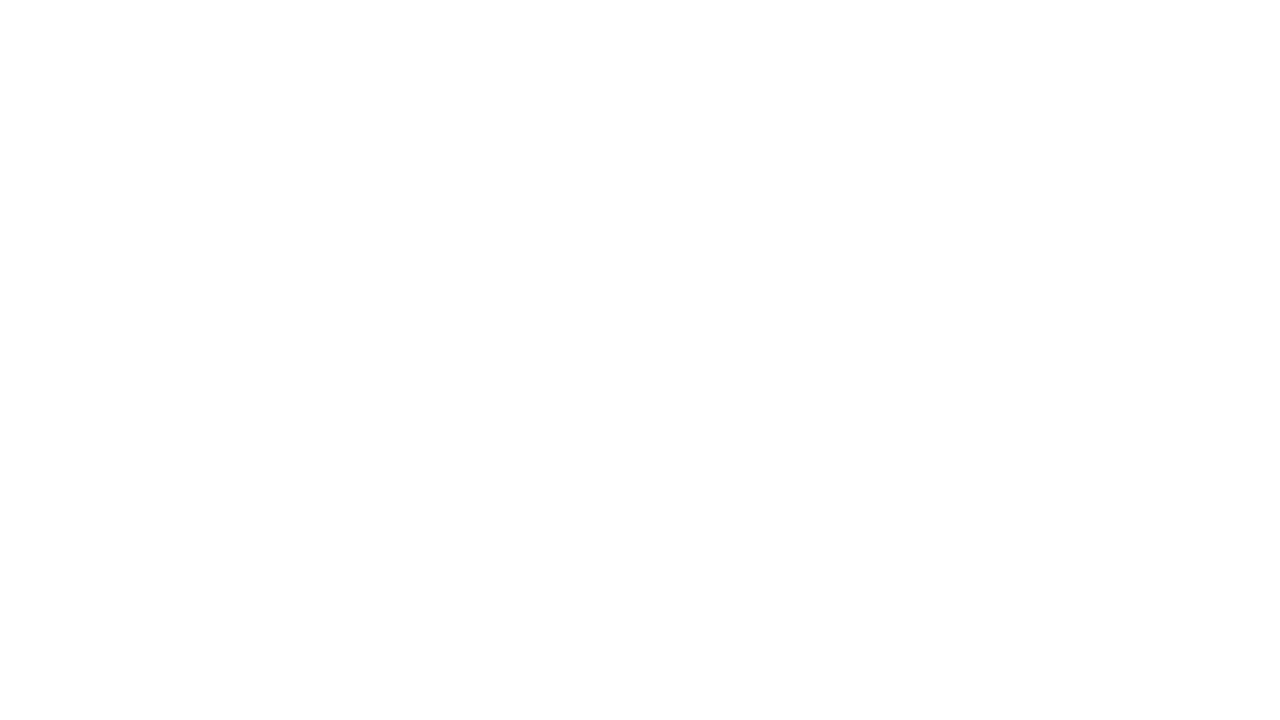
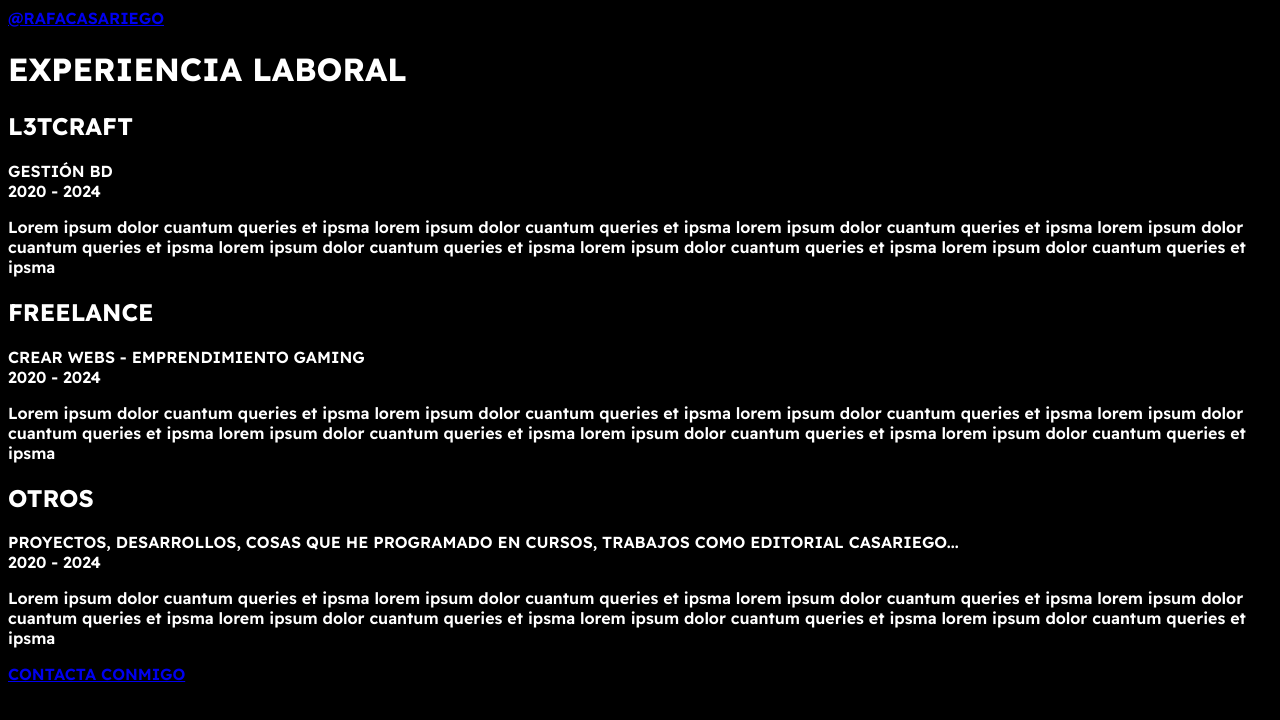
Before and after one commit to RafaCasariego/portfolio_rafacasariego, a plain HTML site: page experiencia.html in a window 1280 px wide. Drawn offline with Linux system fonts and the light colour scheme; animation ran at ten frames a second.

Commit message:
24/02/2025

```diff
--- a/css/experiencia.css
+++ b/css/experiencia.css
@@ -0,0 +1,7 @@
+
+
+body {
+    background-color: #000;
+    color: #ffffff;
+    font-family: "Readex Pro", sans-serif;
+  }
--- a/css/index.css
+++ b/css/index.css
@@ -1,6 +1,14 @@
 /* =========================
    1. Layout General
    ========================= */
+
+html, body {
+  margin: 0;
+  padding: 0;
+  width: 100%;
+  height: 100%;
+  overflow: hidden; /* Oculta cualquier scroll del body */
+}
 
 /* Wrapper: limita el área visible al viewport */
 .scroll-wrapper {
@@ -41,7 +49,7 @@
 
 /* Contenedor de la tarjeta (para el efecto flip) */
 .project-card {
-  width: 64%;      /* Ajusta el ancho según tu diseño */
+  width: 65%;      /* Ajusta el ancho según tu diseño */
   height: 70%;     /* Ajusta el alto según tu diseño */
   margin: 0 auto;  /* Centra la tarjeta */
   position: relative;
@@ -146,8 +154,8 @@
 /* 1. Botón Home (arriba izquierda) */
 .btn-home {
   position: absolute;
-  top: 6.5%;
-  left: 18.5%;
+  top: 3%;
+  left: 3%;
 }
 
 
@@ -176,7 +184,7 @@
 /* Línea vertical */
 .vertical-line {
   width: 1px;
-  height: 100vh; /* Ajusta la altura que quieras */
+  height: 30vh; /* Ajusta la altura que quieras */
   background-color: #b6becfd6; /* Color de la línea */
   margin: 20px;         /* Separación respecto al botón */
 }
--- a/css/style.css
+++ b/css/style.css
@@ -4,11 +4,6 @@ CSS GLOBAL
 ***************************/
 
 html, body {
-    margin: 0;
-    padding: 0;
-    width: 100%;
-    height: 100%;
-    overflow: hidden; /* Oculta cualquier scroll del body */
     font-family: "Readex Pro", serif;
     font-optical-sizing: auto;
     font-weight: 600;
--- a/experiencia.html
+++ b/experiencia.html
@@ -1,13 +1,69 @@
 <!DOCTYPE html>
-<html lang="en">
+<html lang="es">
 <head>
-    <meta charset="UTF-8">
-    <meta name="viewport" content="width=device-width, initial-scale=1.0">
-    <title>Document</title>
+  <meta charset="UTF-8">
+  <meta name="viewport" content="width=device-width, initial-scale=1.0">
+  <title>Contacto - Rafa Casariego</title>
+  <!-- CSS global y específico de contacto -->
+  <link rel="stylesheet" href="css/style.css">
+  <link rel="stylesheet" href="css/experiencia.css">
+
+  <!-- Fuentes (Readex Pro según tu portfolio) -->
+  <link rel="preconnect" href="https://fonts.googleapis.com">
+  <link rel="preconnect" href="https://fonts.gstatic.com" crossorigin>
+  <link
+    href="https://fonts.googleapis.com/css2?family=Readex+Pro:wght@160..700&display=swap"
+    rel="stylesheet"
+  >
 </head>
 <body>
-    <p>
 
-    </p>
+    <header class="header">
+        <a href="index.html" class="btn-home">@RAFACASARIEGO</a>
+    </header>
+
+    <main class="experiencia">
+
+        <h1>EXPERIENCIA LABORAL</h1>
+
+        <article class="experiencia-item"> <!-- EXPERIENCIA BLOQUE 1 -->
+            <div class="exp-header">
+                <h2>L3TCRAFT</h2>
+                <span class="rol">GESTIÓN BD</span> <br>
+                <time class="fechas">2020 - 2024</time>
+            </div>
+
+            <p class="descripcion">
+                Lorem ipsum dolor cuantum queries et ipsma lorem ipsum dolor cuantum queries et ipsma lorem ipsum dolor cuantum queries et ipsma lorem ipsum dolor cuantum queries et ipsma lorem ipsum dolor cuantum queries et ipsma lorem ipsum dolor cuantum queries et ipsma lorem ipsum dolor cuantum queries et ipsma
+            </p>
+        </article>
+
+        <article class="experiencia-item"> <!-- EXPERIENCIA BLOQUE 2 -->
+            <div class="exp-header">
+                <h2>FREELANCE</h2>
+                <span class="rol">CREAR WEBS - EMPRENDIMIENTO GAMING</span> <br>
+                <time class="fechas">2020 - 2024</time>
+            </div>
+
+            <p class="descripcion">
+                Lorem ipsum dolor cuantum queries et ipsma lorem ipsum dolor cuantum queries et ipsma lorem ipsum dolor cuantum queries et ipsma lorem ipsum dolor cuantum queries et ipsma lorem ipsum dolor cuantum queries et ipsma lorem ipsum dolor cuantum queries et ipsma lorem ipsum dolor cuantum queries et ipsma
+            </p>
+        </article>
+
+        <article class="experiencia-item"> <!-- EXPERIENCIA BLOQUE 3 -->
+            <div class="exp-header">
+                <h2>OTROS</h2>
+                <span class="rol">PROYECTOS, DESARROLLOS, COSAS QUE HE PROGRAMADO EN CURSOS, TRABAJOS COMO EDITORIAL CASARIEGO...</span> <br>
+                <time class="fechas">2020 - 2024</time>
+            </div>
+
+            <p class="descripcion">
+                Lorem ipsum dolor cuantum queries et ipsma lorem ipsum dolor cuantum queries et ipsma lorem ipsum dolor cuantum queries et ipsma lorem ipsum dolor cuantum queries et ipsma lorem ipsum dolor cuantum queries et ipsma lorem ipsum dolor cuantum queries et ipsma lorem ipsum dolor cuantum queries et ipsma
+            </p>
+        </article>
+    </main>
+
+    <a href="http://127.0.0.1:3000/contacto.html">CONTACTA CONMIGO</a>
+
 </body>
 </html>
```
Also changed, not shown: contacto.html (+45 -7 lines), css/contacto.css (+31 -1 lines), assets/images/l3tcraft.PNG (added), 1 other file.
